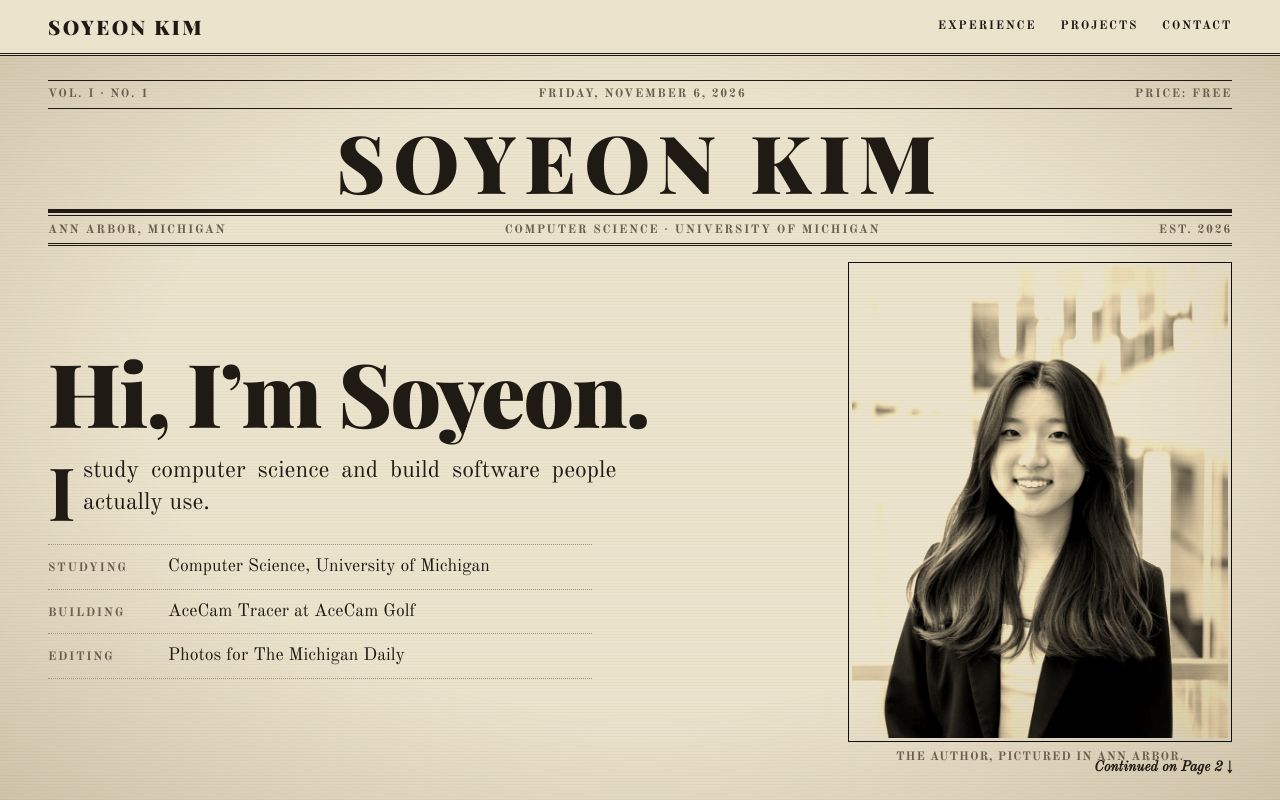
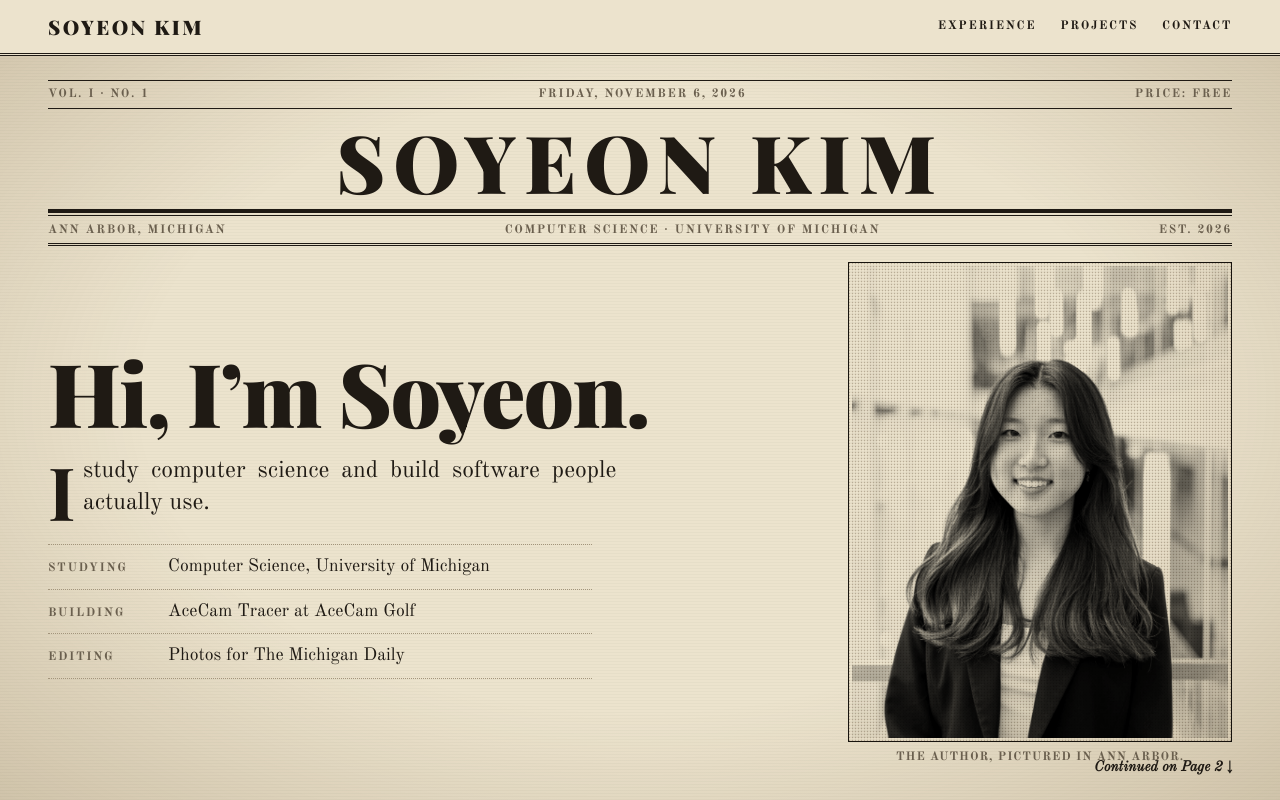
Before and after one commit to soyeonkm/soyeon-kim, a plain HTML site: page index.html in a window 1280 px wide. Shown: the top 800 px of the page. Drawn offline with nearby package versions, Linux system fonts and the light colour scheme; a web font is replaced by a local one.

Commit message:
Headshot: keep colour (muted) with a halftone overlay

```diff
--- a/styles.css
+++ b/styles.css
@@ -137,7 +137,18 @@ p, h1, h2, h3, figure { margin: 0; }
 .facts li:last-child { border-bottom: 1px dotted var(--rule); }
 .facts span { color: var(--faded); }
 
-.headshot { width: min(34cqi, 48svh); }
+.headshot { width: min(34cqi, 48svh); position: relative; }
+
+/* Halftone dots over the photo, like a printed plate */
+.headshot::after {
+  content: "";
+  position: absolute;
+  inset: 0 0 auto 0;
+  aspect-ratio: 4 / 5;
+  pointer-events: none;
+  background: radial-gradient(circle, rgba(60, 40, 10, 0.28) 0.6px, transparent 1.1px) 0 0 / 3px 3px;
+  mix-blend-mode: multiply;
+}
 
 .headshot img {
   display: block;
@@ -145,8 +156,8 @@ p, h1, h2, h3, figure { margin: 0; }
   aspect-ratio: 4 / 5;
   object-fit: cover;
   object-position: 50% 20%;
-  /* Printed in one ink: grey, warmed to match the paper */
-  filter: grayscale(1) sepia(0.35) contrast(1.15) brightness(1.02);
+  /* Muted colour, warmed to match the paper */
+  filter: saturate(0.8) contrast(1.05);
   mix-blend-mode: multiply;
   border: 1px solid var(--ink);
   padding: 3px;
```
